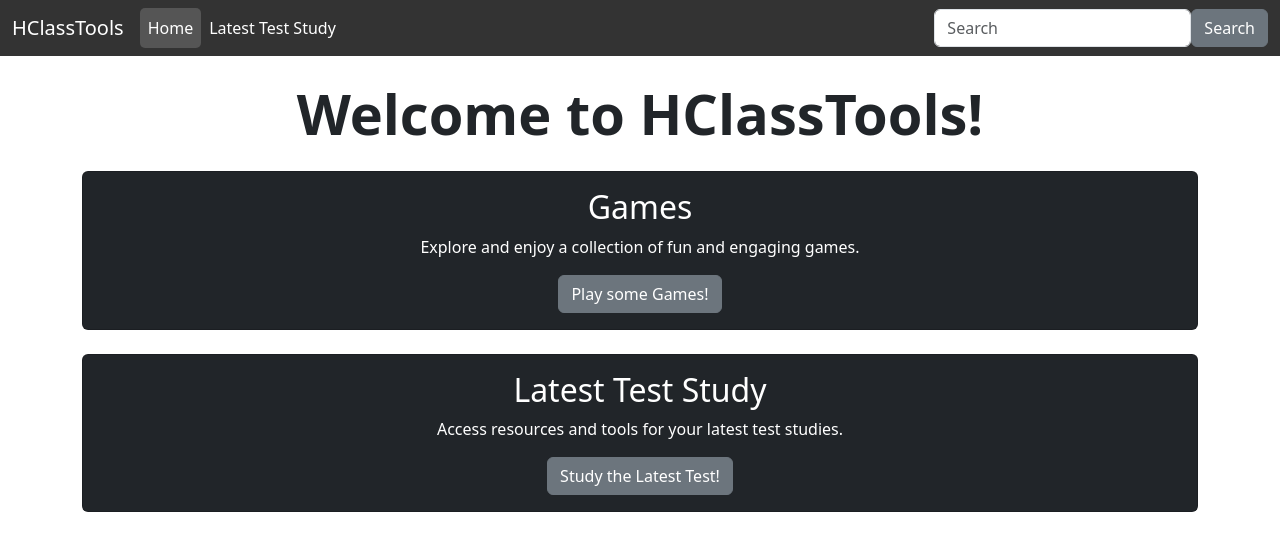
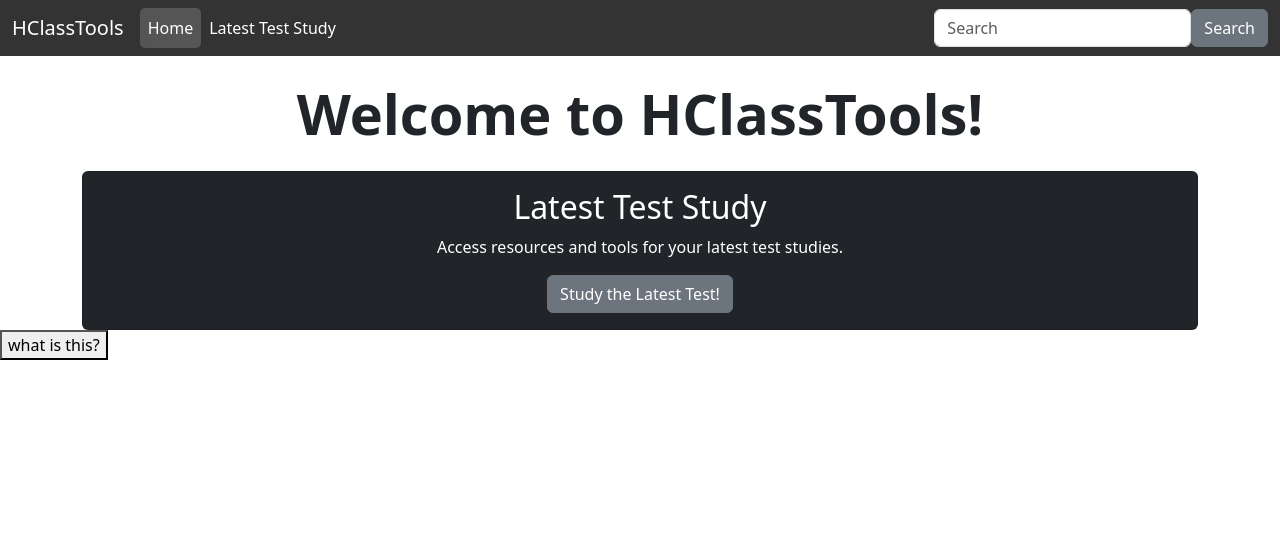
Before and after one commit to hclasstools/hclasstools.github.io, a plain HTML site: page index.html in a window 1280 px wide. Drawn offline with nearby package versions, Linux system fonts and the light colour scheme.

Commit message:
Update index.html

```diff
--- a/index.html
+++ b/index.html
@@ -33,15 +33,6 @@
             <div class="col-12">
                 <div class="card bg-dark text-white">
                     <div class="card-body text-center">
-                        <h2 class="card-title">Games</h2>
-                        <p class="card-text">Explore and enjoy a collection of fun and engaging games.</p>
-                        <a href="games.html" class="btn btn-secondary">Play some Games!</a>
-                    </div>
-                </div>
-            </div>
-            <div class="col-12">
-                <div class="card bg-dark text-white">
-                    <div class="card-body text-center">
                         <h2 class="card-title">Latest Test Study</h2>
                         <p class="card-text">Access resources and tools for your latest test studies.</p>
                         <a href="test-study.html" class="btn btn-secondary">Study the Latest Test!</a>
@@ -50,6 +41,7 @@
             </div>
         </div>
     </div>
+    <button href="games.html">what is this?</button>
     <script>
         function search(event) {
             event.preventDefault();
```
